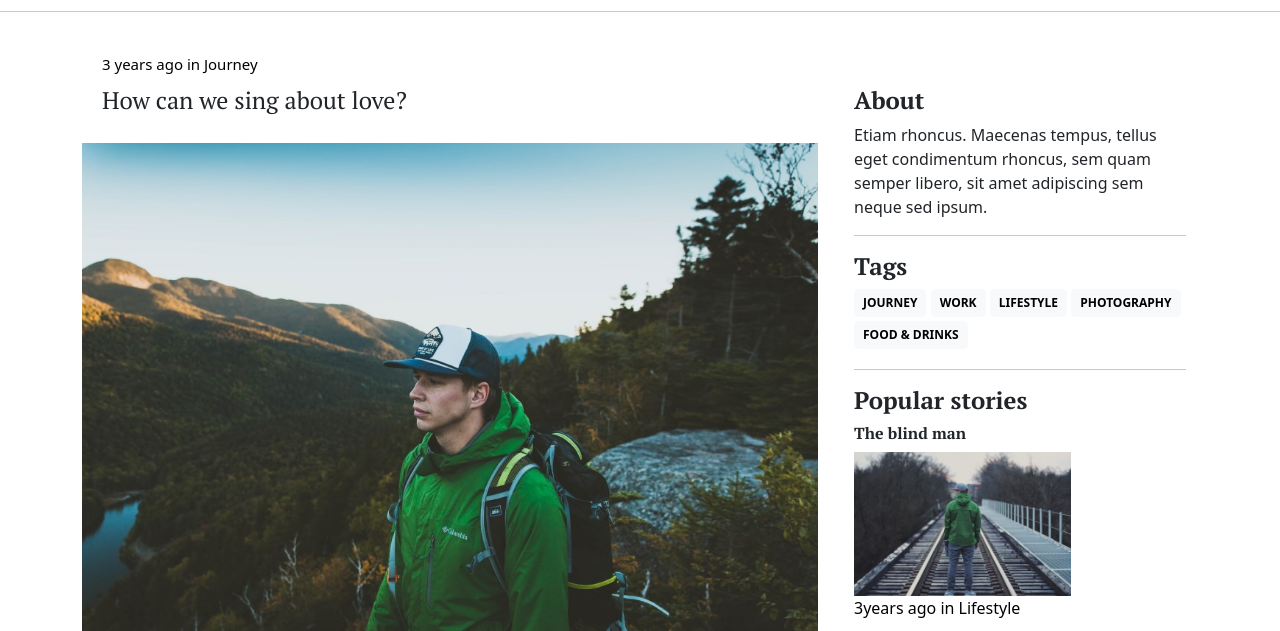
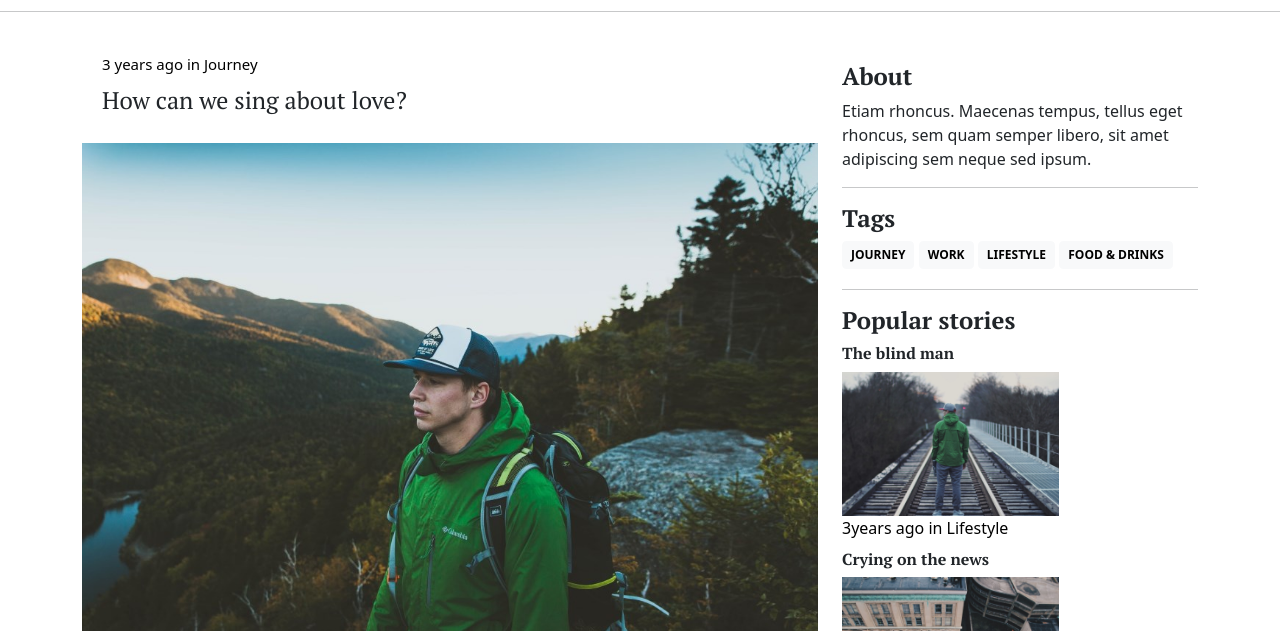
Before and after one commit to Sahil2003-art/milo, a plain HTML site: page index.html in a window 1280 px wide. Shown: the part 91-722 px from the top of the page. Drawn offline with nearby package versions, Linux system fonts and the light colour scheme; a web font is replaced by a local one.

Commit message:
Add files via upload

```diff
--- a/index.html
+++ b/index.html
@@ -103,7 +103,7 @@
                         <img src="3.jpg" alt="">
                     </div>
                     <p style="text-align: center; padding-top: 20px;">Etiam rhoncus. Maecenas tempus, tellus eget
-                        condimentum rhoncus, sem quam semper libero, sit amet adipiscing sem neque sed ipsum.</p>
+                         rhoncus, sem quam semper libero, sit amet adipiscing sem neque sed ipsum.</p>
                     <hr style="padding-bottom: 30px;">
 
                     <!-- <div style="display: flex;" class="row col-4">
@@ -122,10 +122,10 @@
             <p>Etiam rhoncus. Maecenas tempus, tellus eget condimentum rhoncus, sem quam semper libero, sit amet adipiscing sem neque sed ipsum.</p> -->
 
                 </div>
-                <div style="padding: 1.5rem; position: sticky;" class=" col-4 ">
+                <div style=" position: sticky;" class=" col-4 ">
                   <div style="position: sticky; top: 0;" class="top">
                     <h4 style="font-weight: 700; margin-top: 10px; padding: 0;">About</h4>
-                    <p>Etiam rhoncus. Maecenas tempus, tellus eget condimentum rhoncus, sem quam semper libero, sit amet
+                    <p>Etiam rhoncus. Maecenas tempus, tellus eget rhoncus, sem quam semper libero, sit amet
                         adipiscing sem neque sed ipsum.</p>
                         <hr >
                         <h4 style="font-weight: 700; margin-top: 10px; padding: 0;">Tags</h4>
@@ -135,7 +135,7 @@
 
                         <a style="font-weight: 700; font-size: 12px;" class="btn btn-light btn-sm mb-1" href="#">LIFESTYLE</a>
 
-                        <a style="font-weight: 700; font-size: 12px;" class="btn btn-light btn-sm mb-1" href="#">PHOTOGRAPHY</a>
+                        <!-- <a style="font-weight: 700; font-size: 12px;" class="btn btn-light btn-sm mb-1" href="#"></a> -->
 
                         <a style="font-weight: 700; font-size: 12px;" class="btn btn-light btn-sm mb-1" href="#">FOOD & DRINKS</a>
 
```
